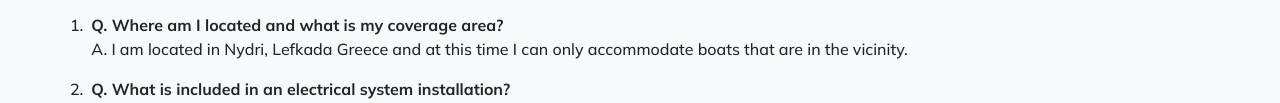
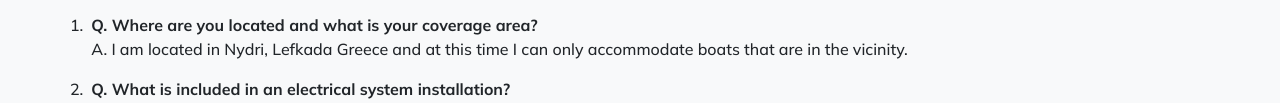
Before and after one commit to joezeitouny/ws, a plain HTML site: page faq.html in a window 1280 px wide. Shown: the part 222-325 px from the top of the page. Drawn offline with nearby package versions, Linux system fonts and the light colour scheme.

Commit message:
Updated FAQ page

```diff
--- a/faq.html
+++ b/faq.html
@@ -66,7 +66,7 @@
                 <ul class="list-group-numbered" style="margin: 0;">
                     <li class="d-flex justify-content-between align-items-start border-0  mb-3">
                         <div class="ms-2 me-auto">
-                            <div class="fw-bold">Q. Where am I located and what is my coverage area?</div>
+                            <div class="fw-bold">Q. Where are you located and what is your coverage area?</div>
                             A. I am located in Nydri, Lefkada Greece and at this time I can only accommodate boats that are in the vicinity.
                         </div>
                     </li>
```
